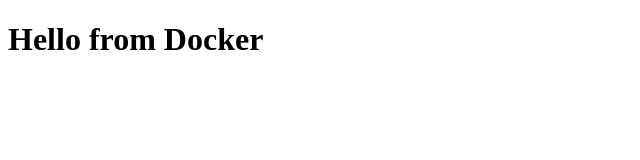
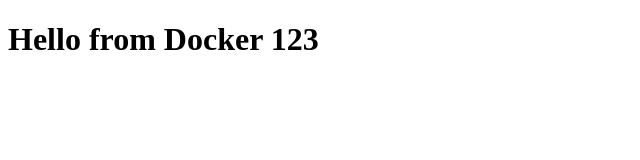
Before and after one commit to sjkp/fluxtest, a plain HTML site: page src/myapp/index.html in a window 1280 px wide. Shown: the full height of the page, 0-640 px from the left. Drawn offline with Linux system fonts and the light colour scheme.

Commit message:
Update index.html

```diff
--- a/src/myapp/index.html
+++ b/src/myapp/index.html
@@ -4,6 +4,6 @@
     <title>Hello from Docker</title>
 </head>
 <body>
-    <h1>Hello from Docker</h1>
+    <h1>Hello from Docker 123</h1>
 </body>
 </html>
```
